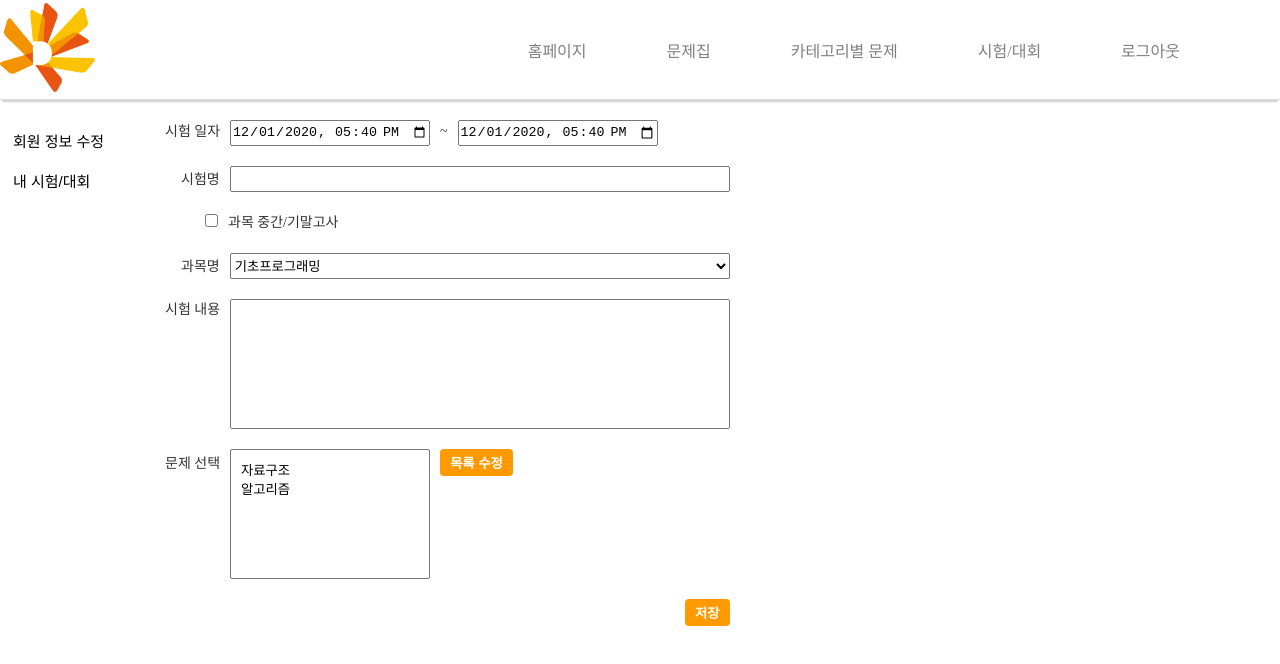
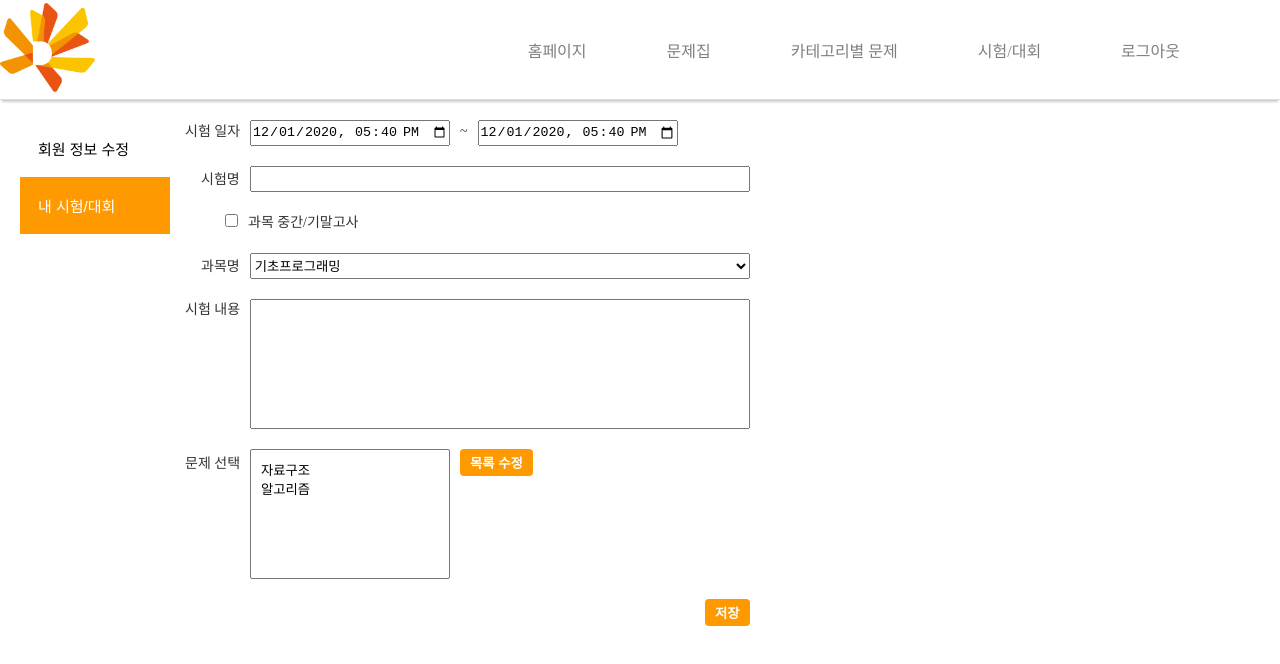
Before and after one commit to CSID-DGU/2020-2-OSSP1-ProblemBank-3, a React (Create React App) app in the folder problembank-client/: page /createtest in a window 1280 px wide. Shown: the top 664 px of the page. Built offline with nearby package versions, Linux system fonts and the light colour scheme; no server answers.

Commit message:
createTest sidebar edit

```diff
--- a/problembank-client/src/components/Sidebar/mypage/index.js
+++ b/problembank-client/src/components/Sidebar/mypage/index.js
@@ -1,10 +1,10 @@
 import React from 'react';
 import "../style.scss";
 import styled from 'styled-components';
-import { Link, NavLink} from 'react-router-dom';
+import { Link, NavLink, useLocation} from 'react-router-dom';
 
 function Sidebar(props) {
-
+	const location = useLocation();
     function SidebarClick(evt) {
 
         var panel = evt.target.nextElementSibling;
@@ -46,7 +46,7 @@ function Sidebar(props) {
 	        </li>
 	        <li>
 	            <div id="Sidebar2">
-	                <button class="accordion" onClick={SidebarClick}>내 시험/대회</button>
+	                <button className={`accordion ${location.pathname === '/createtest' && 'active'}`} onClick={SidebarClick}>내 시험/대회</button>
 	                <div class="panel">
 	                    <ul>
 	                        <li>
--- a/problembank-client/src/components/Sidebar/style.scss
+++ b/problembank-client/src/components/Sidebar/style.scss
@@ -3,13 +3,21 @@
     width : 150px;
     height : 600px;
     display : block;
-    margin-right : 15px;
+	margin-right : 15px;
     .accordion{
         background-color : #FFFFFF;
 	cursor : pointer;
-	padding-left : 13px;
+	// padding-left : 13px;
+	// padding : 18px;
+	// width : 100%;
+	// height : 40px;
+	// border : none;
+	// text-align : left;
+	// outline : none;
+	// font-size : 15px;
+	// transition : 0.4s;
+	padding : 18px;
 	width : 100%;
-	height : 40px;
 	border : none;
 	text-align : left;
 	outline : none;
@@ -18,7 +26,7 @@
     }
 
     .panel{
-        padding-left : 15px;
+    padding-left : 15px;
 	display : none;
 	background-color : white;
 	font-size : 12px;
@@ -34,6 +42,6 @@
 
     .active, .accordion:hover {
         background-color : #FF9900;
-	color : #FFFFFF;
+		color : #FFFFFF;
     }
 }
--- a/problembank-client/src/pages/AdminTestProgressPage/components/ProgressSidebar/index.js
+++ b/problembank-client/src/pages/AdminTestProgressPage/components/ProgressSidebar/index.js
@@ -5,7 +5,7 @@ import { useHistory, useLocation } from 'react-router-dom';
 function ProgressSidebar(props) {
 
 	const history = useHistory();
-	const location = useLocation()
+	const location = useLocation();
 
     function handleFeedbackClick() {
 		history.push("/admintestprogress")
--- a/problembank-client/src/pages/AdminTestProgressPage/components/ProgressSidebar/style.scss
+++ b/problembank-client/src/pages/AdminTestProgressPage/components/ProgressSidebar/style.scss
@@ -23,8 +23,8 @@
 
     .panel{
         padding-left : 18px;
-	display : none;
-	background-color : white;
-	font-size : 12px;
+        display : none;
+        background-color : white;
+        font-size : 12px;
     }
 }
--- a/problembank-client/src/pages/CreateTest/index.js
+++ b/problembank-client/src/pages/CreateTest/index.js
@@ -8,10 +8,13 @@ function CreateTest() {
     const match = useRouteMatch();
     console.log(match.url);
     return (
-        <Switch>
+        <div className="create-page-container" style={{marginLeft: '20px', marginTop: '20px'}}>
+            <Switch>
             <Route exact path = {`${match.url}`} component = {CreateTestPage} />
-	    <Route exact path = {`${match.url}/modifylist`} component = {ModifyListPage} />
-        </Switch>
+            <Route exact path = {`${match.url}/modifylist`} component = {ModifyListPage} />
+            </Switch>
+        </div>
+
     )
 }
 
```
Lines whose indentation alone changed are shown as unchanged.
